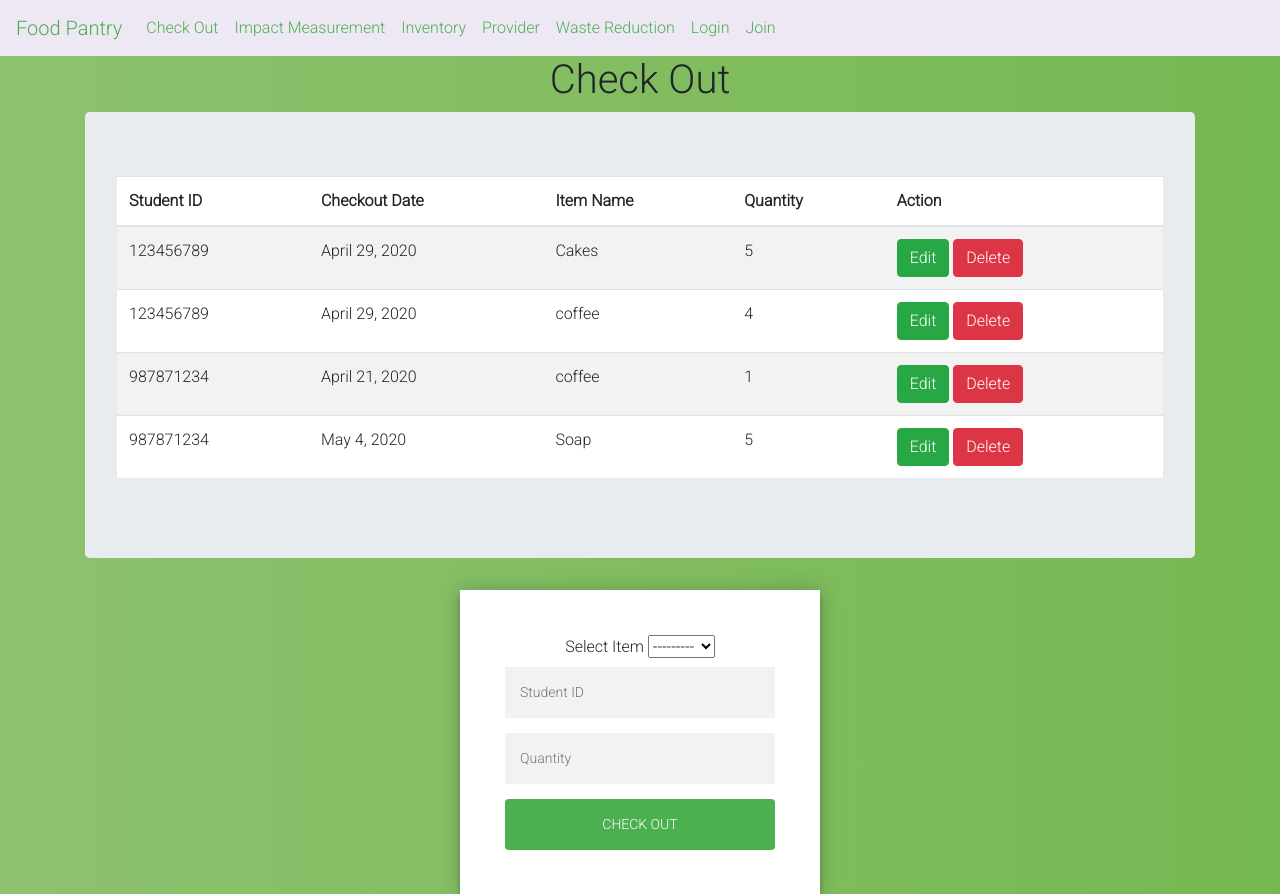
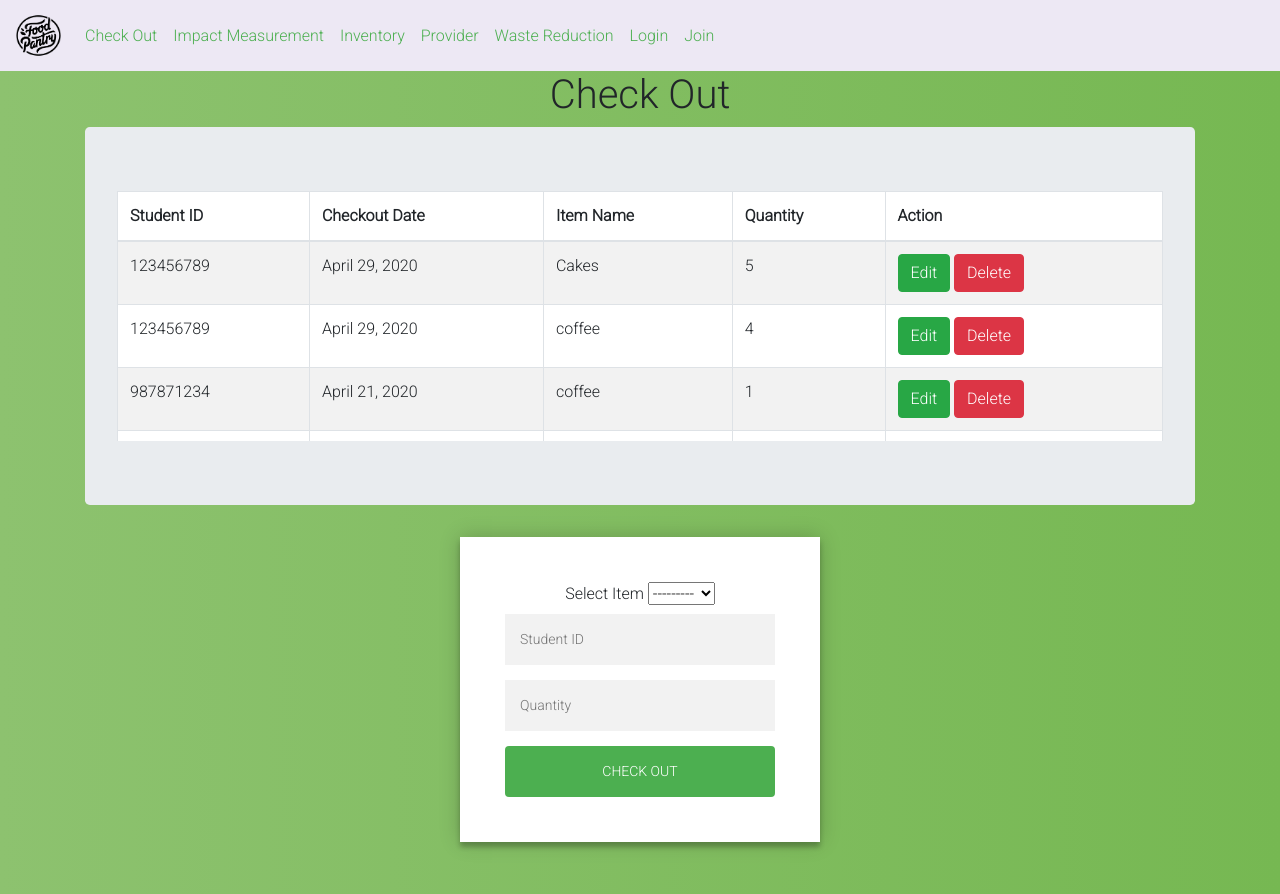
Before and after one commit to brijesh133/FoodPantry, a Django app: page /checkout/ in a window 1280 px wide. Shown: the top 894 px of the page. Run offline with Django 3.2, Linux system fonts and the light colour scheme; data comes from the database, SQL or seed files in the repository; both versions use the stored data as it was after the commit; some libraries are stand-ins or nearby versions.

Commit message:
Updated tables and navbar

```diff
--- a/static/CSS/common.css
+++ b/static/CSS/common.css
@@ -55,6 +55,15 @@
 h1{
   text-align: center;
 }
+.my-custom-scrollbar {
+  position: relative;
+  height: 250px;
+  overflow: auto;
+  }
+.table-wrapper-scroll-y {
+  display: block;
+  }
+
 body {
   background: white;
   background: -webkit-linear-gradient(right, #76b852, #8DC26F);
--- a/templates/checkout/checkout.html
+++ b/templates/checkout/checkout.html
@@ -43,7 +43,8 @@ function confirmDeleteModal(id) {
 </div>
 <div class="container">
 	<div class="jumbotron">
-<table bgcolor="white" class="table table-striped">
+		<div class="table-wrapper-scroll-y my-custom-scrollbar">
+			<table bgcolor="white" class="table table-bordered table-striped mb-0">
   <thead>
     <tr>
       <th scope="col">Student ID</th>
@@ -76,6 +77,7 @@ function confirmDeleteModal(id) {
   </tbody>
 </table>
 	</div>
+	</div>
 </div>
 
 
--- a/templates/dashboard/navigation_bar.html
+++ b/templates/dashboard/navigation_bar.html
@@ -14,7 +14,9 @@
   <div class="collapse navbar-collapse" id="navbarNavAltMarkup">
     <div class="navbar-nav"> {% endcomment %}
     <nav class="navbar navbar-expand-sm navbar-custom">
-  <a class="navbar-brand" href="/dashboard/">Food Pantry</a>
+  <a class="navbar-brand" href="/dashboard/">
+    <img src="{% static 'IMG/output.png' %}" width="45" height="45">
+  </a>
   <button class="navbar-toggler" type="button" data-toggle="collapse" data-target="#navbarNavAltMarkup" aria-controls="navbarNavAltMarkup" aria-expanded="false" aria-label="Toggle navigation">
     <span class="navbar-toggler-icon"></span>
   </button>
--- a/templates/inventory/inventory.html
+++ b/templates/inventory/inventory.html
@@ -42,7 +42,8 @@ function confirmDeleteModal(id) {
 </div>
 <div class="container">
 	<div class="jumbotron">
-<table bgcolor="white" class="table table-striped">
+		<div class="table-wrapper-scroll-y my-custom-scrollbar">
+<table bgcolor="white" class="table table-bordered table-striped mb-0">
   <thead>
     <tr>
       <th scope="col">Item Name</th>
@@ -80,6 +81,7 @@ function confirmDeleteModal(id) {
 </table>
 	</div>
 </div>
+</div>
 
 <div class="form">
 
```
Also changed, not shown: db.sqlite3, static/IMG/output.png (added), 2 other files.
